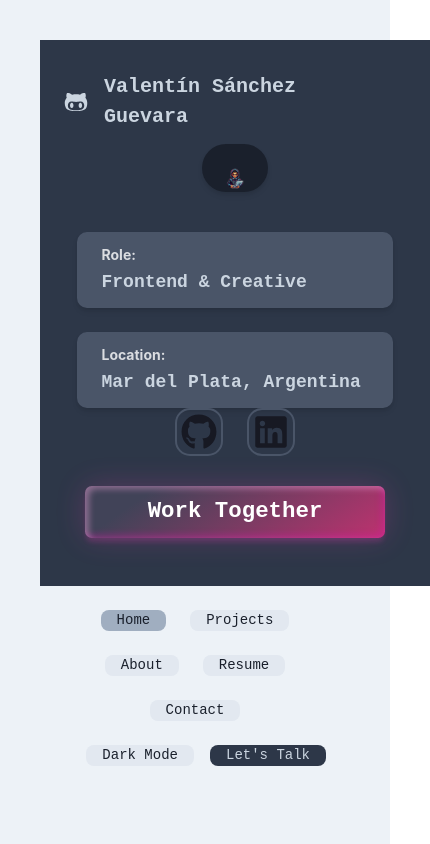
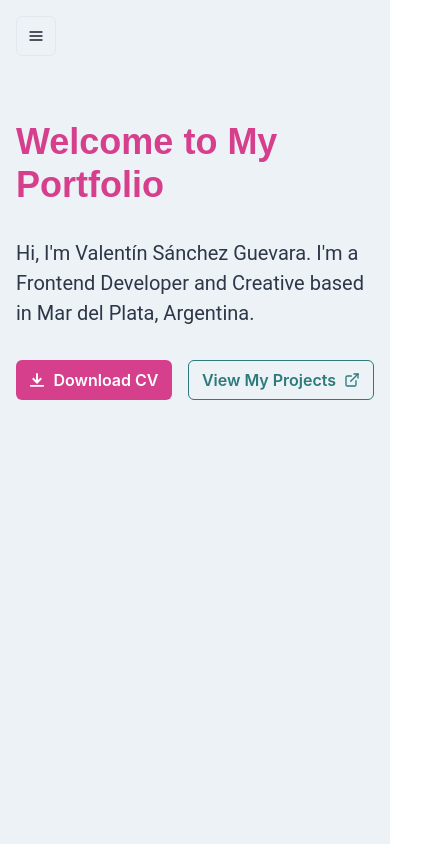
Before and after one commit to valentinsg/my-portfolio, a React (Create React App) app: page / in a window 390 px wide. Shown: the top 844 px of the page, 430 px wide, since content can reach past the window. Built offline with nearby package versions, Linux system fonts and the light colour scheme.

Commit message:
new changes in the logic and responsive of the pages

```diff
--- a/package.json
+++ b/package.json
@@ -3,6 +3,7 @@
   "version": "0.1.0",
   "private": true,
   "dependencies": {
+    "@chakra-ui/icons": "^2.2.4",
     "@chakra-ui/react": "^2.10.1",
     "@emotion/react": "^11.13.3",
     "@emotion/styled": "^11.13.0",
--- a/src/App.tsx
+++ b/src/App.tsx
@@ -1,5 +1,6 @@
 import React, { useState } from 'react';
-import { Box, useColorMode, useColorModeValue } from '@chakra-ui/react';
+import { ChakraProvider, Box, useColorMode, useColorModeValue, IconButton, Drawer, DrawerOverlay, DrawerContent, DrawerCloseButton, DrawerHeader, DrawerBody, useDisclosure } from '@chakra-ui/react';
+import { HamburgerIcon } from '@chakra-ui/icons';
 import Sidebar from './components/Sidebar';
 import Header from './components/Header';
 import Home from './components/Home';
@@ -13,11 +14,12 @@ function App() {
   const { colorMode, toggleColorMode } = useColorMode();
   const bgColor = useColorModeValue('gray.100', 'gray.900');
   const color = useColorModeValue('gray.900', 'gray.100');
+  const { isOpen, onOpen, onClose } = useDisclosure();
 
   const renderSection = () => {
     switch (selectedSection) {
       case 'Home':
-        return <Home />;
+        return <Home setSelectedSection={setSelectedSection} />;
       case 'Projects':
         return <Projects />;
       case 'About':
@@ -27,25 +29,64 @@ function App() {
       case 'Contact':
         return <Contact />;
       default:
-        return <Home />;
+        return <Home setSelectedSection={setSelectedSection} />;
     }
   };
 
   return (
-    <Box className="App" bg={bgColor} color={color} transition="all 0.3s ease-in-out">
-      <Box p={10}>
+    <ChakraProvider>
+      <Box className="App" bg={bgColor} color={color} transition="all 0.3s ease-in-out" minHeight="100vh">
+        <Box display={{ base: 'block', md: 'none' }} position="fixed" top={4} left={4} zIndex={20}>
+          <IconButton
+            icon={<HamburgerIcon />}
+            onClick={onOpen}
+            variant="outline"
+            aria-label="Open menu"
+          />
+        </Box>
+
+        <Drawer isOpen={isOpen} placement="left" onClose={onClose}>
+          <DrawerOverlay>
+            <DrawerContent>
+              <DrawerCloseButton />
+              <DrawerHeader>Menu</DrawerHeader>
+              <DrawerBody>
+                <Header
+                  selectedSection={selectedSection}
+                  setSelectedSection={(section) => {
+                    setSelectedSection(section);
+                    onClose();
+                  }}
+                  colorMode={colorMode}
+                  toggleColorMode={toggleColorMode}
+                  isMobile={true}
+                />
+              </DrawerBody>
+            </DrawerContent>
+          </DrawerOverlay>
+        </Drawer>
+
+        <Box display="flex" flexDirection={{ base: 'column', md: 'row' }}>
+          <Box display={{ base: 'none', md: 'block' }} width={{ md: '23vw' }} m={12}>
             <Sidebar />
+          </Box>
+          <Box flex={1} p={{ base: 4, md: 10 }}>
+            <Box display={{ base: 'none', md: 'block' }}>
               <Header
                 selectedSection={selectedSection}
                 setSelectedSection={setSelectedSection}
                 colorMode={colorMode}
                 toggleColorMode={toggleColorMode}
+                isMobile={false}
               />
-        <Box ml={{ base: 0, md: "23vw" }} mt={8} p={6}>
+            </Box>
+            <Box mt={{ base: 16, md: 8 }}>
               {renderSection()}
             </Box>
           </Box>
         </Box>
+      </Box>
+    </ChakraProvider>
   );
 }
 
--- a/src/components/Header.tsx
+++ b/src/components/Header.tsx
@@ -1,14 +1,15 @@
 import React from 'react';
-import { Box, Button, HStack, useColorModeValue } from '@chakra-ui/react';
+import { Box, Button, VStack, HStack, useColorModeValue } from '@chakra-ui/react';
 
 interface HeaderProps {
   selectedSection: string;
   setSelectedSection: (section: string) => void;
   colorMode: 'light' | 'dark';
   toggleColorMode: () => void;
+  isMobile: boolean;
 }
 
-const Header: React.FC<HeaderProps> = ({ selectedSection, setSelectedSection, colorMode, toggleColorMode }) => {
+const Header: React.FC<HeaderProps> = ({ selectedSection, setSelectedSection, colorMode, toggleColorMode, isMobile }) => {
   const buttonBg = useColorModeValue('gray.200', 'gray.700');
   const buttonColor = useColorModeValue('gray.800', 'gray.300');
   const buttonHoverBg = useColorModeValue('gray.300', 'gray.600');
@@ -16,15 +17,16 @@ const Header: React.FC<HeaderProps> = ({ selectedSection, setSelectedSection, co
 
   const sections = ['Home', 'Projects', 'About', 'Resume', 'Contact'];
 
+  const Container = isMobile ? VStack : HStack;
+
   return (
-    <HStack
+    <Container
       as="header"
       p={6}
-      justifyContent={{ base: "center", md: "flex-start" }}
+      justifyContent={isMobile ? "flex-start" : { base: "center", md: "flex-start" }}
       spacing={6}
       bg="transparent"
-      ml={{ base: "0", md: "23vw" }}
-      alignItems="center"
+      ml={isMobile ? 0 : { base: "0", md: "23vw" }}
       wrap="wrap"
     >
       {sections.map((section, index) => (
@@ -33,19 +35,20 @@ const Header: React.FC<HeaderProps> = ({ selectedSection, setSelectedSection, co
           onClick={() => setSelectedSection(section)}
           color={buttonColor}
           bg={selectedSection === section ? buttonActiveBg : buttonBg}
-          fontFamily="monospace"
+          fontFamily="'Orbitron', sans-serif"
           fontSize={{ base: "sm", md: "md", lg: "lg" }}
           _hover={{
-            boxShadow: "0px 0px 14px 1px #414358",
+            boxShadow: "0px 0px 14px 1px #ce3072",
             bg: buttonHoverBg
           }}
           _active={{
-            boxShadow: "0px 0px 22px 0px #414358",
+            boxShadow: "0px 0px 22px 0px #ce3072",
             bg: buttonActiveBg
           }}
           transition="all 0.3s ease-in-out"
           borderRadius="8px"
           px={{ base: 4, md: 8 }}
+          width={isMobile ? "100%" : "auto"}
         >
           {section}
         </Button>
@@ -72,12 +75,18 @@ const Header: React.FC<HeaderProps> = ({ selectedSection, setSelectedSection, co
           {colorMode === 'light' ? 'Dark Mode' : 'Light Mode'}
         </Button>
         <Button
-          color="gray.300"
+          color={buttonColor}
+          bg={buttonBg}
           fontFamily="monospace"
           fontSize={{ base: "sm", md: "md", lg: "lg" }}
-          bg="gray.700"
-          _hover={{ boxShadow: "0px 0px 8px 1px #4EC6C9", bg: "gray.600" }}
-          _active={{ boxShadow: "0px 0px 12px 2px #4EC6C9", bg: "gray.500" }}
+          _hover={{
+            boxShadow: "0px 0px 8px 1px #4EC6C9",
+            bg: buttonHoverBg
+          }}
+          _active={{
+            boxShadow: "0px 0px 12px 2px #4EC6C9",
+            bg: buttonActiveBg
+          }}
           transition="all 0.2s ease-in-out"
           borderRadius="8px"
           px={{ base: 4, md: 6 }}
@@ -85,7 +94,7 @@ const Header: React.FC<HeaderProps> = ({ selectedSection, setSelectedSection, co
           Let's Talk
         </Button>
       </Box>
-    </HStack>
+    </Container>
   );
 };
 
--- a/src/components/Home.tsx
+++ b/src/components/Home.tsx
@@ -1,13 +1,46 @@
 import React from 'react';
-import { Box, Heading, Text } from '@chakra-ui/react';
+import { Box, Button, Heading, Text, VStack, HStack, useColorModeValue } from '@chakra-ui/react';
+import { DownloadIcon, ExternalLinkIcon } from '@chakra-ui/icons';
 
-const Home = () => {
+interface HomeProps {
+  setSelectedSection: (section: string) => void;
+}
+
+const Home: React.FC<HomeProps> = ({ setSelectedSection }) => {
+  const headingColor = useColorModeValue('pink.500', 'pink.300');
+  const textColor = useColorModeValue('gray.700', 'gray.300');
+
   return (
-    <Box>
-      <Heading as="h1" size="2xl" mb={4}>Welcome to My Portfolio</Heading>
-      <Text fontSize="xl">
-        Hi, I'm Valentín Sánchez Guevara. I'm a Frontend Developer and Creative based in Mar del Plata, Argentina.
-      </Text>
+    <Box minHeight="calc(100vh - 100px)" py={10}>
+      <VStack spacing={8} align="stretch">
+        <Heading as="h1" size="2xl" fontFamily="'Orbitron', sans-serif" color={headingColor}>
+          Welcome to My Portfolio
+        </Heading>
+        <Text fontSize="xl" color={textColor} fontFamily="'Roboto', sans-serif">
+          Hi, I'm Valentín Sánchez Guevara. I'm a Frontend Developer and Creative based in Mar del Plata, Argentina.
+        </Text>
+        <HStack spacing={4}>
+          <Button
+            leftIcon={<DownloadIcon />}
+            colorScheme="pink"
+            variant="solid"
+            onClick={() => {
+              // Add logic to download CV
+              console.log('Downloading CV');
+            }}
+          >
+            Download CV
+          </Button>
+          <Button
+            rightIcon={<ExternalLinkIcon />}
+            colorScheme="teal"
+            variant="outline"
+            onClick={() => setSelectedSection('Projects')}
+          >
+            View My Projects
+          </Button>
+        </HStack>
+      </VStack>
     </Box>
   );
 };
--- a/src/components/Projects.tsx
+++ b/src/components/Projects.tsx
@@ -1,8 +1,31 @@
 import React from 'react'
+import { Heading, Grid, GridItem, VStack, Text, useColorModeValue } from '@chakra-ui/react'
+
 
 const Projects = () => {
+  const bgColor = useColorModeValue('gray.100', 'gray.800');
+  const headingColor = useColorModeValue('pink.500', 'pink.300');
+  const textColor = useColorModeValue('gray.700', 'gray.300');
   return (
-    <div>Projects</div>
+    <div>
+      <Heading as="h2" size="lg" fontFamily="'Orbitron', sans-serif" color={headingColor} mt={8}>
+        Featured Projects
+      </Heading>
+      <Grid templateColumns={{ base: "repeat(1, 1fr)", md: "repeat(2, 1fr)" }} gap={6}>
+        {[1, 2, 3, 4].map((project) => (
+          <GridItem key={project} w="100%" h="200px" bg={bgColor} p={4} borderRadius="md" boxShadow="md">
+            <VStack align="start" spacing={2}>
+              <Heading as="h3" size="md" fontFamily="'Orbitron', sans-serif">
+                Project {project}
+              </Heading>
+              <Text fontSize="sm" color={textColor}>
+                Brief description of project {project}. Click to learn more.
+              </Text>
+            </VStack>
+          </GridItem>
+        ))}
+      </Grid>
+    </div>
   )
 }
 
--- a/src/index.tsx
+++ b/src/index.tsx
@@ -3,16 +3,16 @@ import ReactDOM from 'react-dom/client';
 import './index.css';
 import App from './App';
 import reportWebVitals from './reportWebVitals';
-import { ChakraBaseProvider } from '@chakra-ui/react';
+import { ChakraProvider } from '@chakra-ui/react';
 
 const root = ReactDOM.createRoot(
   document.getElementById('root') as HTMLElement
 );
 root.render(
   <React.StrictMode>
-    <ChakraBaseProvider>
+    <ChakraProvider>
       <App />
-    </ChakraBaseProvider>
+    </ChakraProvider>
   </React.StrictMode>
 );
 
```
Also changed, not shown: 1 other file (tests, documents, lock files or other folders). Lines whose indentation alone changed are shown as unchanged.
